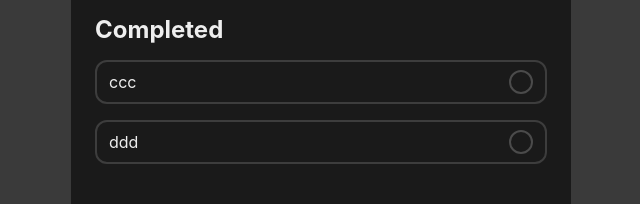
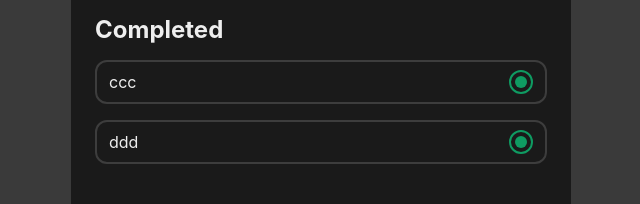
Before and after one commit to noxieee/TODO-list, a React (Create React App) app: page / in a window 1280 px wide. Shown: the part 242-446 px from the top of the page, without its empty margins (319-959 px from the left). Built offline with nearby package versions, Linux system fonts and the light colour scheme.

Commit message:
Made TodoTile's checkbox to render as 'checked' if completed in data is true.

```diff
--- a/src/components/TodoList.jsx
+++ b/src/components/TodoList.jsx
@@ -30,7 +30,7 @@ export function TodoList({todos, showCompleted}) {
       rows.push(<CompletedTitle completedExists={completedExists}/>);
     }
 
-    rows.push(<TodoTile title={todo.title}/>);
+    rows.push(<TodoTile title={todo.title} completed={todo.completed}/>);
 
     if(todos[todos.length - 1] === todo && !todo.completed && showCompleted) {
       rows.push(<CompletedTitle completedExists={completedExists}/>);
--- a/src/components/TodoTile.jsx
+++ b/src/components/TodoTile.jsx
@@ -1,10 +1,10 @@
 import "../css/todoTile.css"
 
-export function TodoTile({title}) {
+export function TodoTile({title, completed}) {
   return (
       <div className="todoTile">
         <p className="todoTitle">{title}</p>
-        <input type="checkbox"/>
+        <input type="checkbox" checked={completed}/>
       </div>
   );
 }
```
